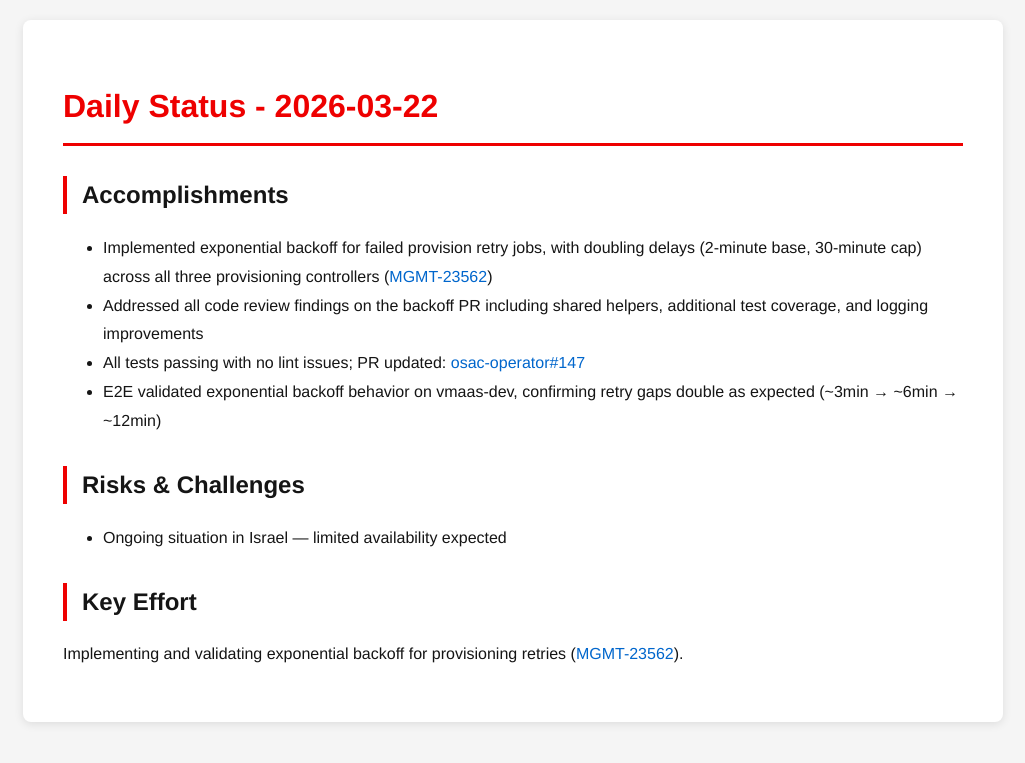
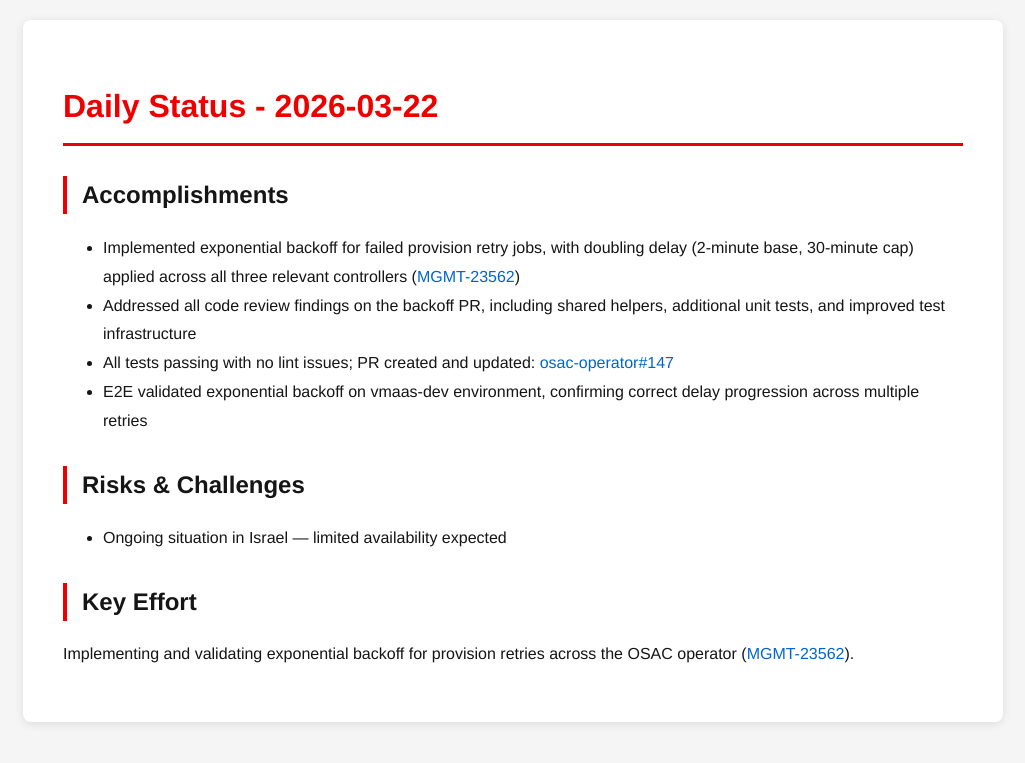
Before and after one commit to tzvatot/daily-status, a Jekyll site: the page built from 2026-03-22.md, in a window 1280 px wide. Shown: the top 763 px of the page, without its empty margins (127-1152 px from the left). Built offline with Jekyll 4.4.1, drawn with Linux system fonts in a browser that asks for light colours.

Commit message:
Daily status update - 2026-03-22

```diff
--- a/2026-03-22.md
+++ b/2026-03-22.md
@@ -7,13 +7,13 @@
 # Daily Status - 2026-03-22
 
 ## Accomplishments
-- Implemented exponential backoff for failed provision retry jobs, with doubling delays (2-minute base, 30-minute cap) across all three provisioning controllers ([MGMT-23562](https://issues.redhat.com/browse/MGMT-23562))
-- Addressed all code review findings on the backoff PR including shared helpers, additional test coverage, and logging improvements
-- All tests passing with no lint issues; PR updated: [osac-operator#147](https://github.com/osac-project/osac-operator/pull/147)
-- E2E validated exponential backoff behavior on vmaas-dev, confirming retry gaps double as expected (~3min → ~6min → ~12min)
+- Implemented exponential backoff for failed provision retry jobs, with doubling delay (2-minute base, 30-minute cap) applied across all three relevant controllers ([MGMT-23562](https://issues.redhat.com/browse/MGMT-23562))
+- Addressed all code review findings on the backoff PR, including shared helpers, additional unit tests, and improved test infrastructure
+- All tests passing with no lint issues; PR created and updated: [osac-operator#147](https://github.com/osac-project/osac-operator/pull/147)
+- E2E validated exponential backoff on vmaas-dev environment, confirming correct delay progression across multiple retries
 
 ## Risks & Challenges
 - Ongoing situation in Israel — limited availability expected
 
 ## Key Effort
-Implementing and validating exponential backoff for provisioning retries ([MGMT-23562](https://issues.redhat.com/browse/MGMT-23562)).
+Implementing and validating exponential backoff for provision retries across the OSAC operator ([MGMT-23562](https://issues.redhat.com/browse/MGMT-23562)).
```
